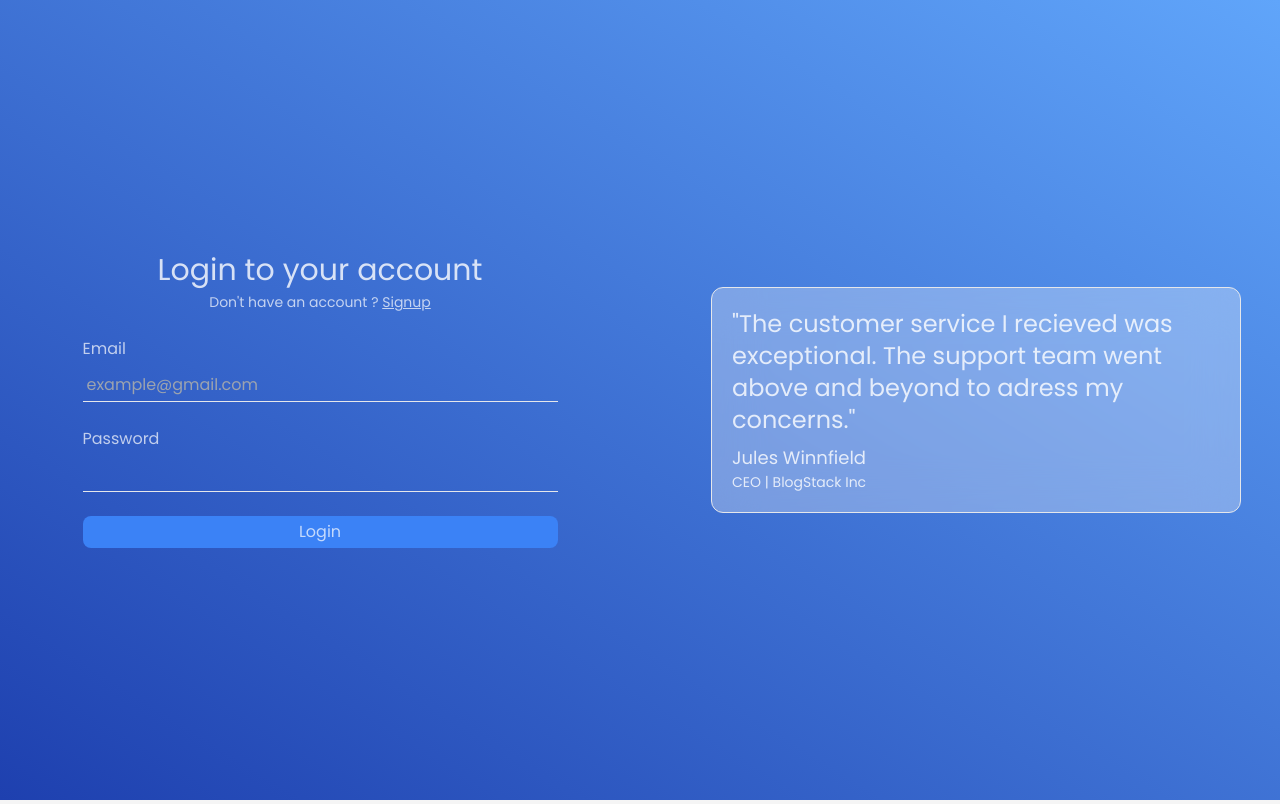
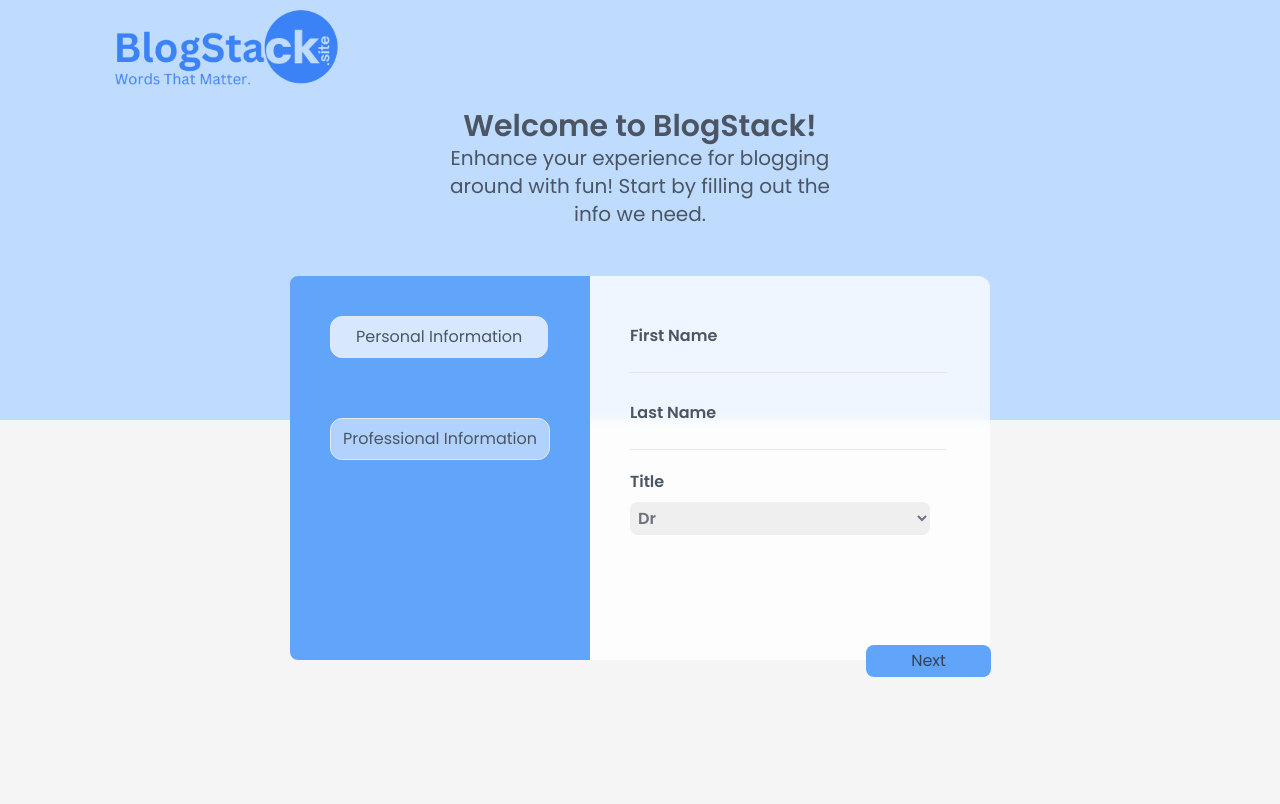
Before and after one commit to shivaraj110/BlogStack, a React (Vite) app: page /onboard in a window 1280 px wide. Before the commit this address led to /login. Built offline with nearby package versions, Linux system fonts and the light colour scheme; no server answers; the HTML template or start-up script is replaced by a standard one.

Commit message:
onboard page on progress

```diff
--- a/src/pages/Onboard.tsx
+++ b/src/pages/Onboard.tsx
@@ -26,20 +26,20 @@ export default function Onboard() {
       <div className="bg-white/75 backdrop-blur-sm w-[700px] rounded-xl -translate-y-36 h-96 mx-auto flex ">
         <div className="bg-blue-400 backdrop-blur-sm p-10 rounded-l-lg">
           <div
-            className={` p-2 px-3 text-gray-600 backdrop-blur-sm ${
+            className={` p-2 px-[25px] text-gray-600 backdrop-blur-sm ${
               step === 1 ? "bg-white/75" : "bg-white/50"
             } rounded-xl border size-fit transi  `}>
             Personal Information
           </div>
           <div
-            className={`w-[2px] h-[60px]  ${
+            className={`w-[2px] h-[60px] mx-auto  ${
               step === 2 ? "bg-blue-500" : "bg-transparent"
-            } transi translate-x-24 `}></div>
+            } transi `}></div>
           <div
-            className={` p-2 px-[40px] text-gray-600 transi backdrop-blur-sm ${
+            className={` p-2 px-3 text-gray-600 transi backdrop-blur-sm ${
               step === 2 ? "bg-white/75" : "bg-white/50"
             } rounded-xl border size-fit poppins  `}>
-            Personilization
+            Professional Information
           </div>
         </div>
         <div className="p-10">
@@ -53,7 +53,7 @@ export default function Onboard() {
                       setFname(e.target.value);
                     }}
                     type="text"
-                    className="outline-none border-b-2 bg-transparent "
+                    className="outline-none border-b bg-transparent "
                   />
                 </label>{" "}
               </div>
@@ -65,28 +65,36 @@ export default function Onboard() {
                       setLname(e.target.value);
                     }}
                     type="text"
-                    className="outline-none border-b-2 bg-transparent "
+                    className="outline-none border-b bg-transparent "
                   />
                 </label>{" "}
                 <div className="py-5">
                   <label className="text-gray-600" htmlFor="">
-                    <div className="font-semibold">Designation</div>
-                    <input
-                      type="text"
-                      className="outline-none placeholder:text-sm border-b-2 bg-transparent "
-                      placeholder="eg- Developer,Proffessor"
-                    />
+                    <div className="font-semibold">Title</div>
+                    <select
+                      name="title"
+                      id=""
+                      className="w-[300px] text-gray-500 font-semibold rounded-lg p-1 mt-2">
+                      <option value="Dr">Dr</option>
+                      <option value="Mr">Mr</option>
+                      <option value="Ms">Ms</option>
+                    </select>
                   </label>
                 </div>
-                <div className="flex justify-end pt-[100px]">
+                <div className="flex justify-end pt-[90px]">
                   <button
                     onClick={() => {
                       setStep(step + 1);
                     }}
-                    className="bg-blue-400 w-[125px] p-1 translate-x-[70px] text-gray-700 rounded-lg">
+                    className="bg-blue-400 w-[125px] p-1 translate-x-[45px] text-gray-700 rounded-lg">
                     {" "}
                     Next
                   </button>
+                  {step > 1 ? (
+                    <div>
+                      <button className="bg-blue-500">back</button>
+                    </div>
+                  ) : null}
                 </div>
               </div>
             </div>
--- a/src/util/ProtectedRoutes.tsx
+++ b/src/util/ProtectedRoutes.tsx
@@ -1,6 +1,8 @@
 import { Navigate, Outlet } from "react-router-dom";
+import { useUsername } from "../hooks/useUsername";
 const ProtectRoutes = () => {
-  const token = localStorage.getItem("token");
-  return token !== null ? <Outlet /> : <Navigate to={"/login"} />;
+  const loggedUser = useUsername();
+
+  return loggedUser ? <Outlet /> : <Navigate to={"/login"} />;
 };
 export default ProtectRoutes;
```
